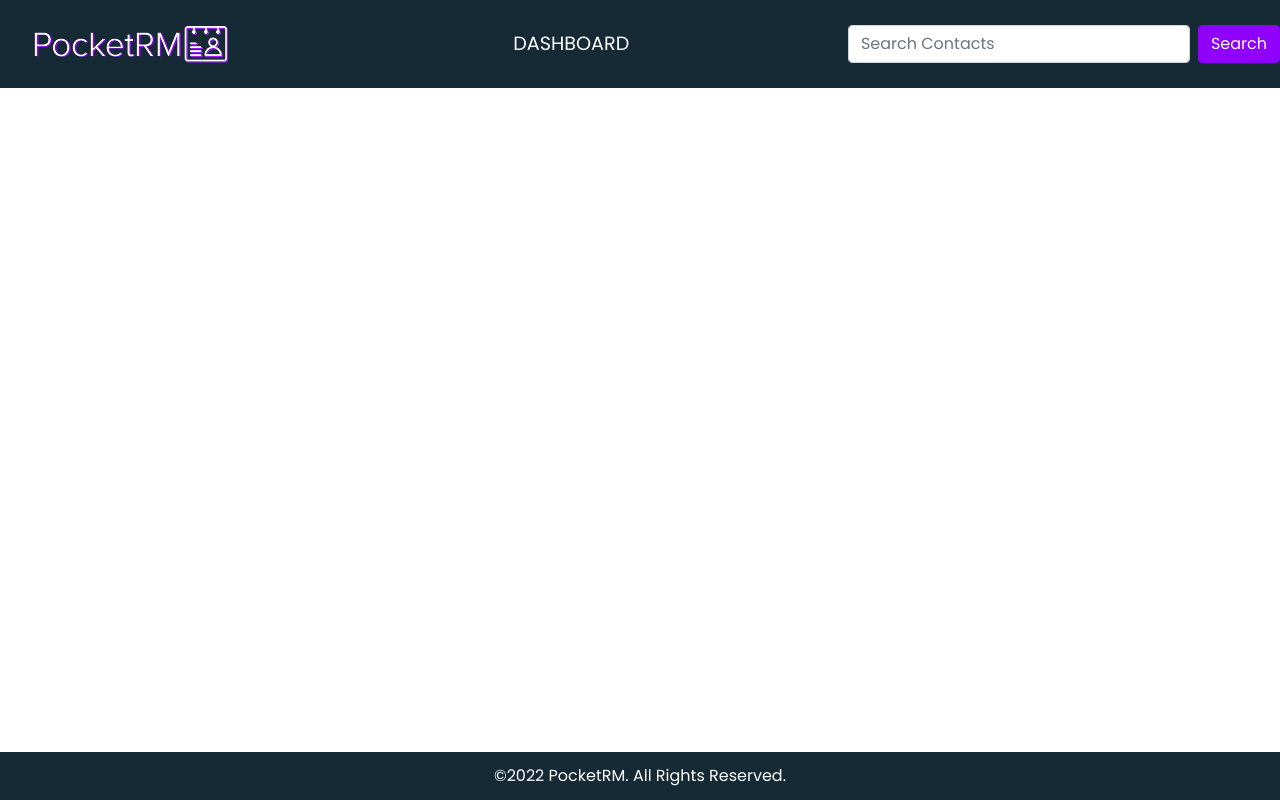
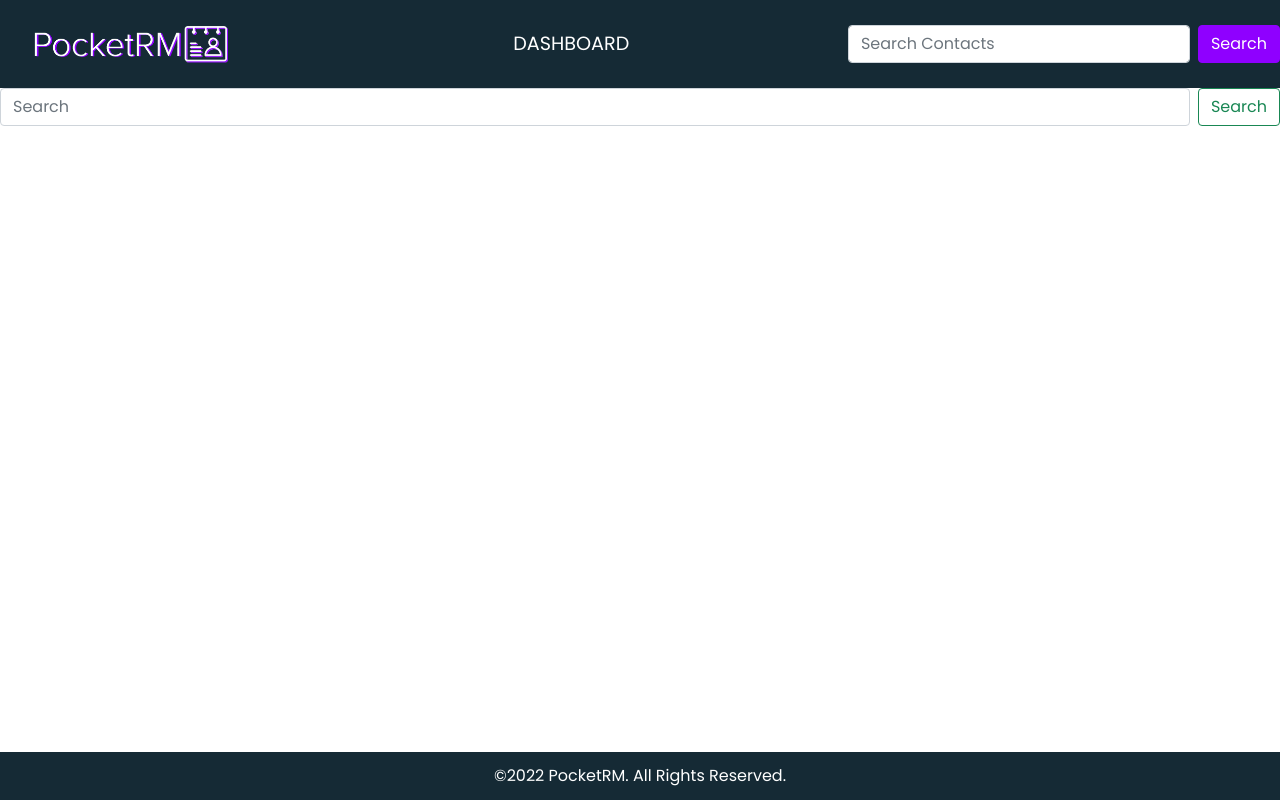
Before and after one commit to lindsayreiner/pocketRM, a React (Create React App) app in the folder client/: page /contacts in a window 1280 px wide. Built offline with nearby package versions, Linux system fonts and the light colour scheme.

Commit message:
need to switch branches

```diff
--- a/client/package.json
+++ b/client/package.json
@@ -12,6 +12,7 @@
     "@testing-library/user-event": "^13.5.0",
     "bootstrap": "^5.1.3",
     "eslint": "^8.6.0",
+    "graphql": "^16.2.0",
     "jwt-decode": "^3.1.2",
     "normalize.css": "^8.0.1",
     "patch-package": "^6.4.7",
--- a/client/src/components/Contacts.js
+++ b/client/src/components/Contacts.js
@@ -1,11 +1,21 @@
 import React from 'react';
+import { Button, Form, FormControl } from "react-bootstrap";
 // import Image from 'react-bootstrap/Image';
 
 
 export default function Contacts() {
     return (
         <>
-            <section>
+            <section className="contactList">
+                <Form className="d-flex">
+                    <FormControl
+                        type="search"
+                        placeholder="Search"
+                        className="me-2"
+                        aria-label="Search"
+                    />
+                    <Button variant="outline-success">Search</Button>
+                </Form>
 
             </section>
         </>
--- a/client/src/components/Register.js
+++ b/client/src/components/Register.js
@@ -1,6 +1,7 @@
 import React from "react";
 import { Button, Form } from "react-bootstrap";
 import { useForm, Controller } from "react-hook-form";
+import { Link } from "react-router-dom";
 
 
 export default function Register() {
@@ -87,6 +88,12 @@ export default function Register() {
             Submit
           </Button>
         </Form>
+        <div className="mt-3 d-flex justify-center">
+          Already have an account?{" "}
+          <Link to="/login">
+            <b>Log in</b>
+          </Link>
+        </div>
       </section>
     </>
   );
```
